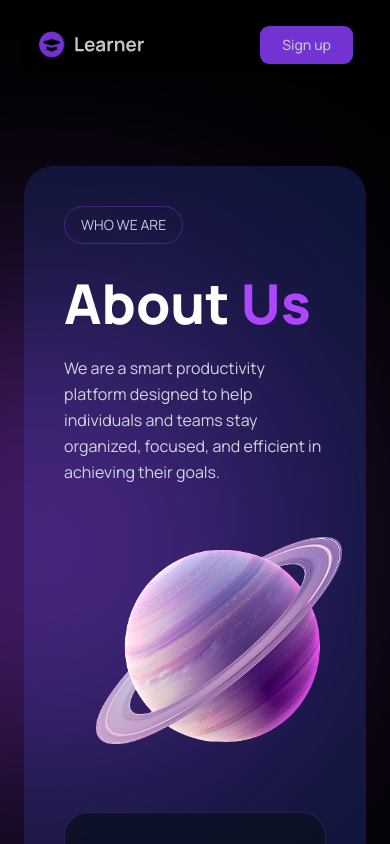
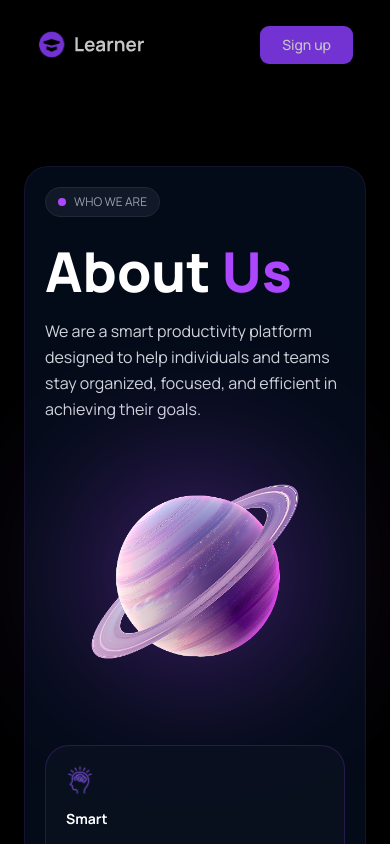
Before and after one commit to zeusx321/ai-study-platform, a Next.js app in the folder apps/Frontend/: page /about in a window 390 px wide. Shown: the top 844 px of the page. Built offline with nearby package versions, Linux system fonts and the light colour scheme.

Commit message:
Improve about page responsive design

```diff
--- a/apps/Frontend/src/app/(marketing)/about/page.tsx
+++ b/apps/Frontend/src/app/(marketing)/about/page.tsx
@@ -3,7 +3,6 @@ import Footer from '@/components/shared/Footer'
 import Header from '@/components/shared/Header'
 import React from 'react'
 
-const AboutPage = () => {
    const cards = [
     {
       icon: "/images/mindset.svg",
@@ -22,38 +21,46 @@ const AboutPage = () => {
     },
   ]
 
+const AboutPage = () => {
   return (
+    /* Main page wrapper */
     <div className="relative pt-[70px] z-0">
         <Header />
-        <section className="bg-black px-6 py-24 text-white">
-  <div className="relative mx-auto max-w-7xl rounded-[30px] bg-gradient-to-r from-[#07122a] to-[#0b1335] p-10">
+    {/* About section */}
+      <section className="bg-black px-6 py-24 text-white">
+      <div className="relative mx-auto max-w-6xl rounded-[24px] md:rounded-[30px] border border-purple-500/10 bg-[#040b18] p-5 md:p-8">
 
     {/* Badge */}
-    <div className="mb-8 inline-flex rounded-full border border-purple-500/30 px-4 py-2 text-sm text-gray-300">
+<div className="mb-6 md:mb-8 inline-flex items-center gap-2 rounded-full border border-gray-800 bg-[#111827] px-3 md:px-4 py-1.5 md:py-2 text-xs md:text-sm text-gray-400">
+<span className="inline-block w-2 h-2 rounded-full bg-purple-500"></span>
       WHO WE ARE
     </div>
-    <div className="absolute top-[170px] right-[120px] w-[420px] h-[420px] rounded-full bg-purple-500/70 blur-[140px] z-0"></div>
     <div className="relative z-10 grid items-center gap-6 md:grid-cols-2">
 
     {/* Top Section */}
       <div>
-        <h1 className="text-7xl font-bold md:text-[92px]">
+        <h1 className="text-4xl md:text-7xl lg:text-[92px] font-bold">
           About <span className="text-purple-500">Us</span>
         </h1>
 
-        <p className="mt-6 max-w-lg text-xl leading-relaxed text-gray-300">
+        <p className="mt-4 md:mt-6 max-w-lg text-base md:text-xl leading-relaxed text-gray-300">
           We are a smart productivity platform designed to help
           individuals and teams stay organized, focused, and
           efficient in achieving their goals.
         </p>
       </div>
-<div className="relative flex justify-center items-center translate-x-6 translate-y-5">
+
+      {/* Planet image section */}
+<div className="relative flex justify-center items-center md:translate-x-6 md:translate-y-5 mt-8 md:mt-0">
+   <div className="absolute w-[180px] h-[180px] md:w-[420px] md:h-[420px] rounded-full bg-purple-500/50 md:bg-purple-500/70 blur-[80px] md:blur-[140px]"></div>
+
   <Image
     src="/images/planet.png"
     alt="Planet"
     width={370}
     height={370}
-    className="relative z-10 object-contain"
+    style={{ height: "auto" }}
+    className="relative z-10 w-[220px] md:w-[280px] lg:w-[330px] object-contain"
   />
 </div>
 </div>
@@ -63,7 +70,7 @@ const AboutPage = () => {
   {cards.map((card, index) => (
     <div
       key={index}
-      className="flex flex-col rounded-3xl border border-purple-500/20 bg-[#0b1120]/80 p-8 min-h-[220px] transition-all duration-300 hover:-translate-y-2 hover:shadow-[0_0_30px_rgba(168,85,247,0.15)]"
+      className="flex flex-col rounded-3xl border border-purple-500/20 bg-[#0b1120]/80 p-5 md:p-8 min-h-[200px] md:min-h-[220px] transition-all duration-300 hover:-translate-y-1 hover:border-purple-500/40 hover:shadow-[0_0_35px_rgba(168,85,247,0.18)]"
     >
       <Image
         src={card.icon}
```
